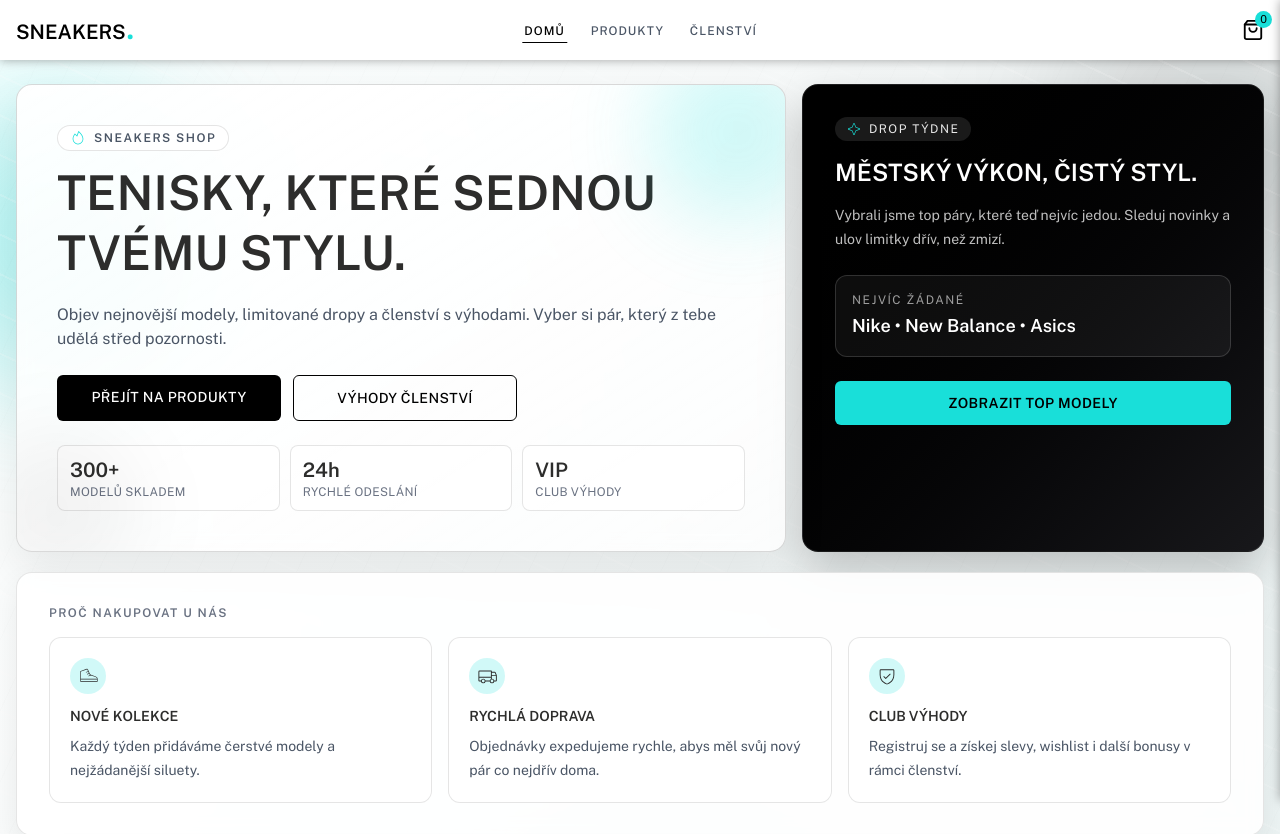
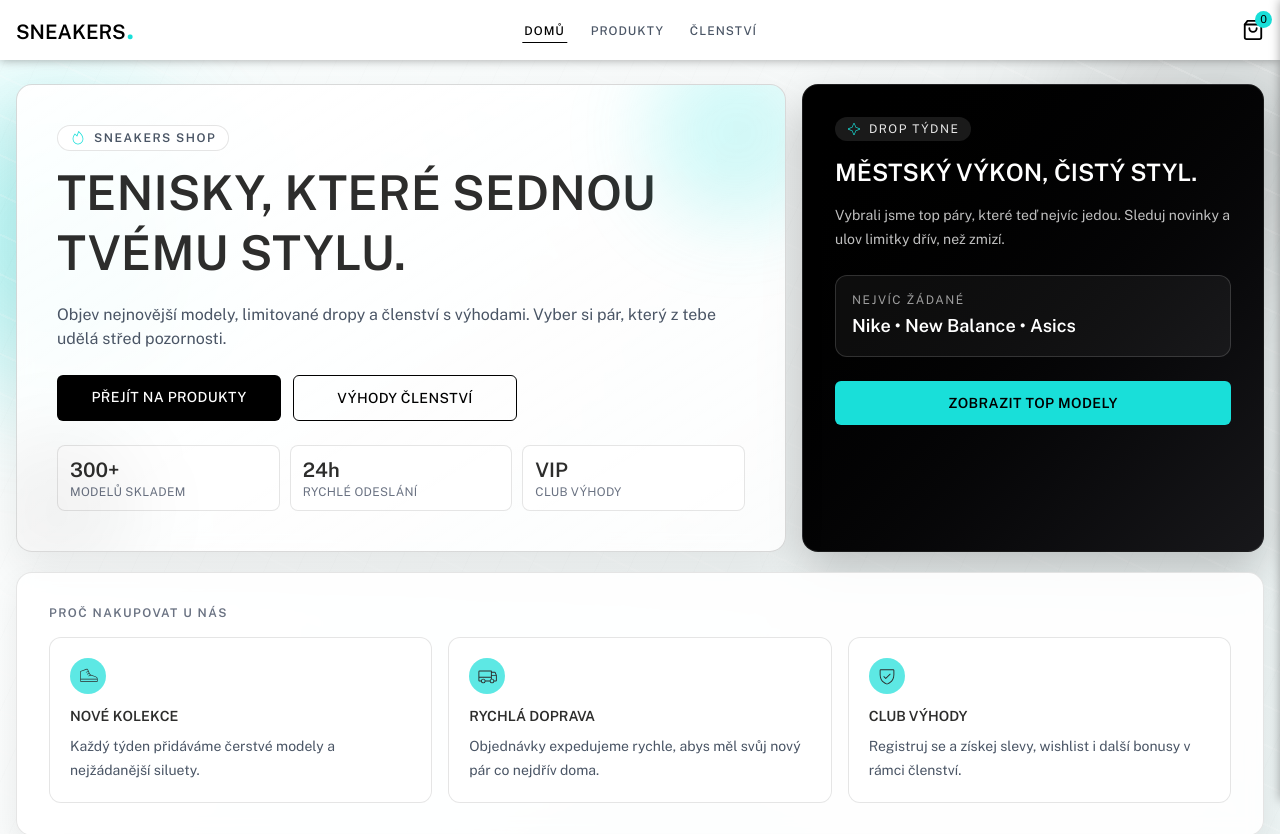
Before and after one commit to DejvCodes/Sneakers-Shop-Next.js, a Next.js app: page / in a window 1280 px wide. Shown: the top 834 px of the page. Built offline with nearby package versions, Linux system fonts and the light colour scheme.

Commit message:
fix: update background color of card indicator for better visibility

```diff
--- a/app/page.tsx
+++ b/app/page.tsx
@@ -98,7 +98,7 @@ const HomePage = () => {
 								key={card.title}
 								className='bg-white border border-black/10 p-5 rounded-xl transition hover:-translate-y-1 hover:shadow-[0_10px_24px_rgba(0,0,0,0.08)]'
 							>
-								<div className='inline-flex bg-turquoise/20 mb-3 p-2 rounded-full'>
+								<div className='inline-flex bg-turquoise/70 mb-3 p-2 rounded-full'>
 									<Icon className='text-xl' />
 								</div>
 								<h3 className='text-sm font-semibold uppercase mb-2'>{card.title}</h3>
```
